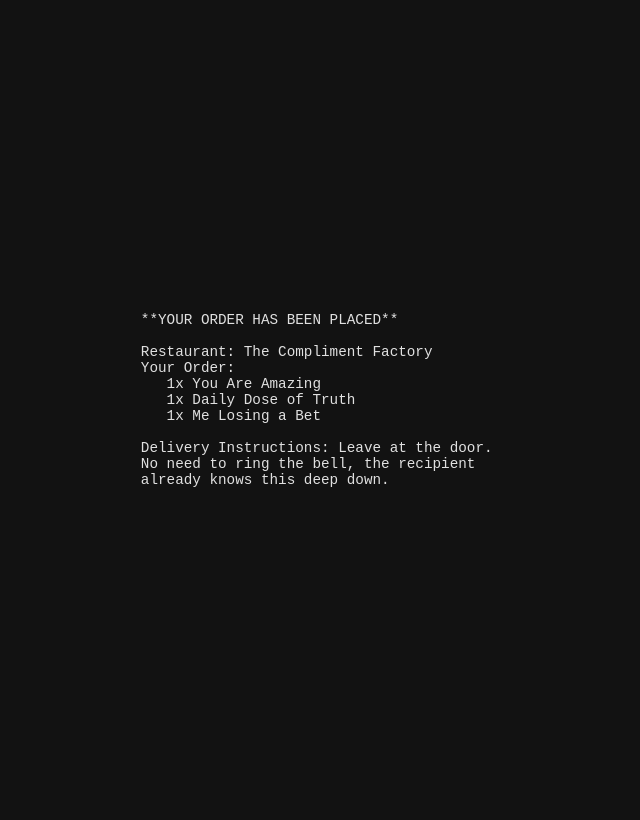
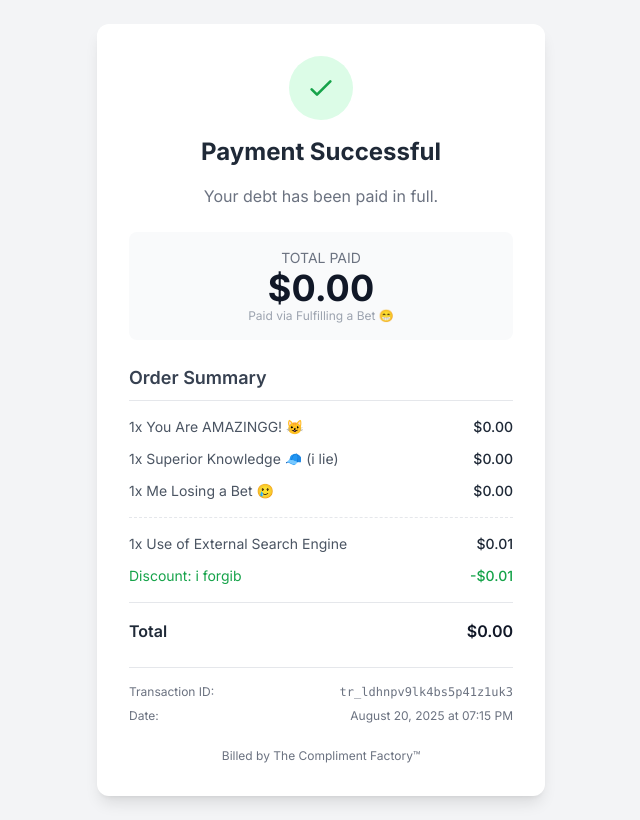
Before and after one commit to zeldombs/final-message, a plain HTML site: page index.html in a window 1280 px wide. Shown: the whole page, without its empty margins (319-959 px from the left). Drawn offline with nearby package versions, Linux system fonts and the light colour scheme.

Commit message:
Update index.html

```diff
--- a/index.html
+++ b/index.html
@@ -3,37 +3,135 @@
 <head>
     <meta charset="UTF-8">
     <meta name="viewport" content="width=device-width, initial-scale=1.0">
-    <title>Order Confirmation</title>
+    <title>Your Order from The Compliment Factory</title>
+    <!-- Tailwind CSS for styling -->
+    <script src="https://cdn.tailwindcss.com"></script>
+    <!-- Google Fonts: Inter -->
+    <link rel="preconnect" href="https://fonts.googleapis.com">
+    <link rel="preconnect" href="https://fonts.gstatic.com" crossorigin>
+    <link href="https://fonts.googleapis.com/css2?family=Inter:wght@400;500;600;700&display=swap" rel="stylesheet">
     <style>
+        /* Use the Inter font family */
         body {
-            background-color: #121212; /* Dark background */
-            color: #E0E0E0; /* Light grey text */
-            font-family: 'Courier New', Courier, monospace; /* Receipt-like font */
-            font-size: 1.1em;
-            display: flex;
-            justify-content: center;
-            align-items: center;
-            text-align: left;
-            height: 100vh;
-            margin: 0;
-            padding: 20px;
-            box-sizing: border-box;
+            font-family: 'Inter', sans-serif;
+            -webkit-font-smoothing: antialiased;
+            -moz-osx-font-smoothing: grayscale;
+        }
+        /* Simple fade-in animation */
+        @keyframes fadeIn {
+            from { opacity: 0; transform: translateY(-10px); }
+            to { opacity: 1; transform: translateY(0); }
+        }
+        .fade-in {
+            animation: fadeIn 0.5s ease-out forwards;
         }
     </style>
 </head>
-<body>
-<pre>
-**YOUR ORDER HAS BEEN PLACED**
+<body class="bg-gray-100 flex items-center justify-center min-h-screen p-4 sm:p-6">
 
-Restaurant: The Compliment Factory
-Your Order:
-   1x You Are Amazing
-   1x Daily Dose of Truth
-   1x Me Losing a Bet
+    <!-- Receipt Card -->
+    <div class="w-full max-w-md bg-white rounded-xl shadow-lg p-6 sm:p-8 space-y-6 fade-in">
 
-Delivery Instructions: Leave at the door.
-No need to ring the bell, the recipient
-already knows this deep down.
-</pre>
+        <!-- Header Section -->
+        <div class="text-center space-y-4">
+            <!-- Success Icon -->
+            <div class="w-16 h-16 bg-green-100 rounded-full flex items-center justify-center mx-auto">
+                <svg class="w-8 h-8 text-green-600" fill="none" stroke="currentColor" viewBox="0 0 24 24" xmlns="http://www.w3.org/2000/svg"><path stroke-linecap="round" stroke-linejoin="round" stroke-width="2" d="M5 13l4 4L19 7"></path></svg>
+            </div>
+            <h1 class="text-2xl font-bold text-gray-800">Payment Successful</h1>
+            <p class="text-gray-500">Your debt has been paid in full.</p>
+        </div>
+
+        <!-- Payment Details Section -->
+        <div class="bg-gray-50 rounded-lg p-4 text-center">
+            <p class="text-sm text-gray-500">TOTAL PAID</p>
+            <p class="text-4xl font-bold text-gray-900">$0.00</p>
+            <p class="text-xs text-gray-400">Paid via Fulfilling a Bet 😁</p>
+        </div>
+
+        <!-- Order Summary Section -->
+        <div class="space-y-4">
+            <h2 class="text-lg font-semibold text-gray-700 border-b pb-2">Order Summary</h2>
+
+            <!-- Line Items -->
+            <div class="space-y-3 text-sm">
+                <div class="flex justify-between items-center">
+                    <span class="text-gray-600">1x You Are AMAZINGG! 😺</span>
+                    <span class="font-medium text-gray-800">$0.00</span>
+                </div>
+                <div class="flex justify-between items-center">
+                    <span class="text-gray-600">1x Superior Knowledge 🧢 (i lie)</span>
+                    <span class="font-medium text-gray-800">$0.00</span>
+                </div>
+                <div class="flex justify-between items-center">
+                    <span class="text-gray-600">1x Me Losing a Bet 🥲</span>
+                    <span class="font-medium text-gray-800">$0.00</span>
+                </div>
+            </div>
+
+            <!-- Divider -->
+            <div class="border-t border-dashed my-4"></div>
+
+            <!-- Fees and Discounts -->
+            <div class="space-y-3 text-sm">
+                <div class="flex justify-between items-center">
+                    <span class="text-gray-600">1x Use of External Search Engine</span>
+                    <span class="font-medium text-gray-800">$0.01</span>
+                </div>
+                <div class="flex justify-between items-center">
+                    <span class="text-green-600">Discount: i forgib</span>
+                    <span class="font-medium text-green-600">-$0.01</span>
+                </div>
+            </div>
+
+            <!-- Divider -->
+            <div class="border-t border-solid my-4"></div>
+
+            <!-- Total -->
+            <div class="flex justify-between items-center font-semibold">
+                <span class="text-gray-800">Total</span>
+                <span class="text-gray-900">$0.00</span>
+            </div>
+        </div>
+
+        <!-- Footer Section -->
+        <div class="border-t pt-4 text-xs text-gray-500 space-y-2">
+            <div class="flex justify-between">
+                <span>Transaction ID:</span>
+                <span id="transaction-id" class="font-mono"></span>
+            </div>
+            <div class="flex justify-between">
+                <span>Date:</span>
+                <span id="transaction-date"></span>
+            </div>
+            <p class="text-center pt-4">Billed by The Compliment Factory™</p>
+        </div>
+
+    </div>
+
+    <script>
+        // JavaScript to generate dynamic data
+
+        // 1. Generate a random transaction ID
+        function generateTransactionId() {
+            const prefix = 'tr_';
+            const randomPart = Math.random().toString(36).substring(2, 15) + Math.random().toString(36).substring(2, 15);
+            return prefix + randomPart.slice(0, 24);
+        }
+
+        // 2. Get and format the current date and time
+        function formatCurrentDate() {
+            const now = new Date();
+            const options = { year: 'numeric', month: 'long', day: 'numeric', hour: '2-digit', minute: '2-digit' };
+            return now.toLocaleDateString('en-US', options);
+        }
+
+        // 3. Set the dynamic content when the page loads
+        document.addEventListener('DOMContentLoaded', () => {
+            document.getElementById('transaction-id').textContent = generateTransactionId();
+            document.getElementById('transaction-date').textContent = formatCurrentDate();
+        });
+    </script>
+
 </body>
 </html>
```
